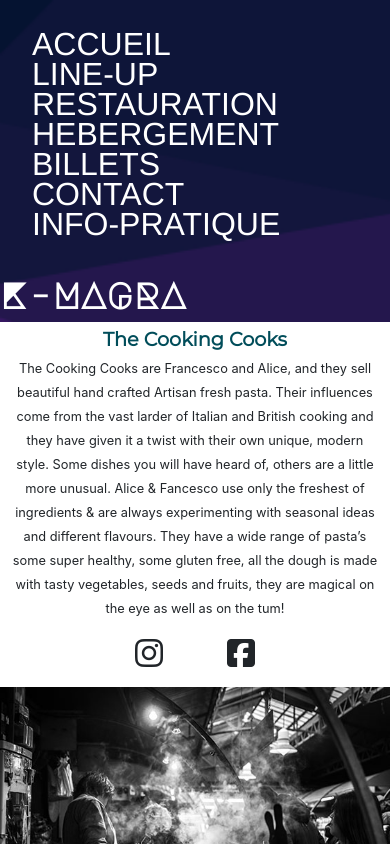
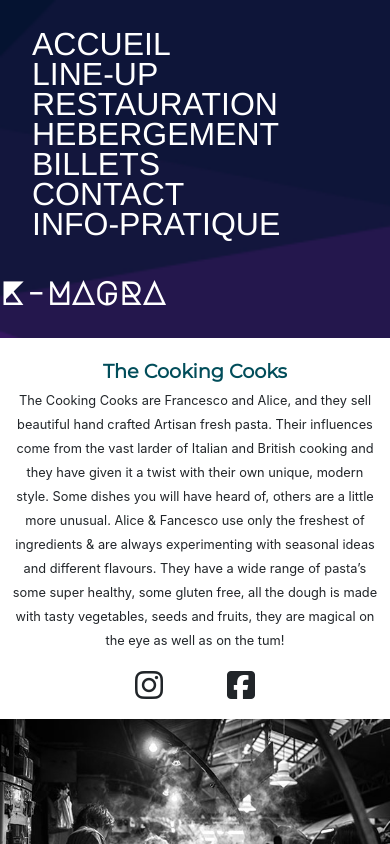
Before and after one commit to TestardR/React-Festival_Du_Graux_Son, a React (Create React App) app: page /restauration in a window 390 px wide. Shown: the top 844 px of the page. Built offline with nearby package versions, Linux system fonts and the light colour scheme.

Commit message:
responsive restauration

```diff
--- a/src/components/Restauration.js
+++ b/src/components/Restauration.js
@@ -27,18 +27,12 @@ class Restauration extends Component {
     ]
   };
 
-  style = {
-    backgroundColor: 'white',
-    paddingBottom: '1rem',
-    display: 'block'
-  };
-
-  renderCooks = style => {
+  renderCooks = () => {
     return this.state.cooks.map(cook => {
       return (
-        <div className="restaurationWrapperMobile">
-          <Row style={style}>
-            <div className="restaurationText" key={cook.id}>
+        <div className="restaurationWrapperMobile" key={cook.id}>
+          <Row>
+            <div className="restaurationText">
               <div id="restaurationTitle">{cook.title}</div>
               <div id="restaurationContent">{cook.content}</div>
               <div className="restaurationLogoWrapper">
--- a/src/styles/_header.scss
+++ b/src/styles/_header.scss
@@ -12,7 +12,7 @@
     color: $bleu-canard;
   }
   @media only screen and (max-width: 767px) {
-    font-size: 2.25rem;
+    font-size: 2rem;
     margin-top: 1.6rem;
   }
   @media only screen and (min-width: 768px) and (max-width: 1280px) {
--- a/src/styles/_restauration.scss
+++ b/src/styles/_restauration.scss
@@ -35,7 +35,7 @@
     padding: 0rem 0rem 0rem 0rem;
   }
   @media only screen and (max-width: 835px) {
-    padding: 0rem 1.5rem 1rem 1.5rem;
+    padding: 1rem 1.5rem 1rem 1.5rem;
   }
 }
 
@@ -82,3 +82,7 @@
     font-size: 2rem;
   }
 }
+
+.restaurationWrapperMobile {
+  padding-top: 1.4rem;
+}
```
